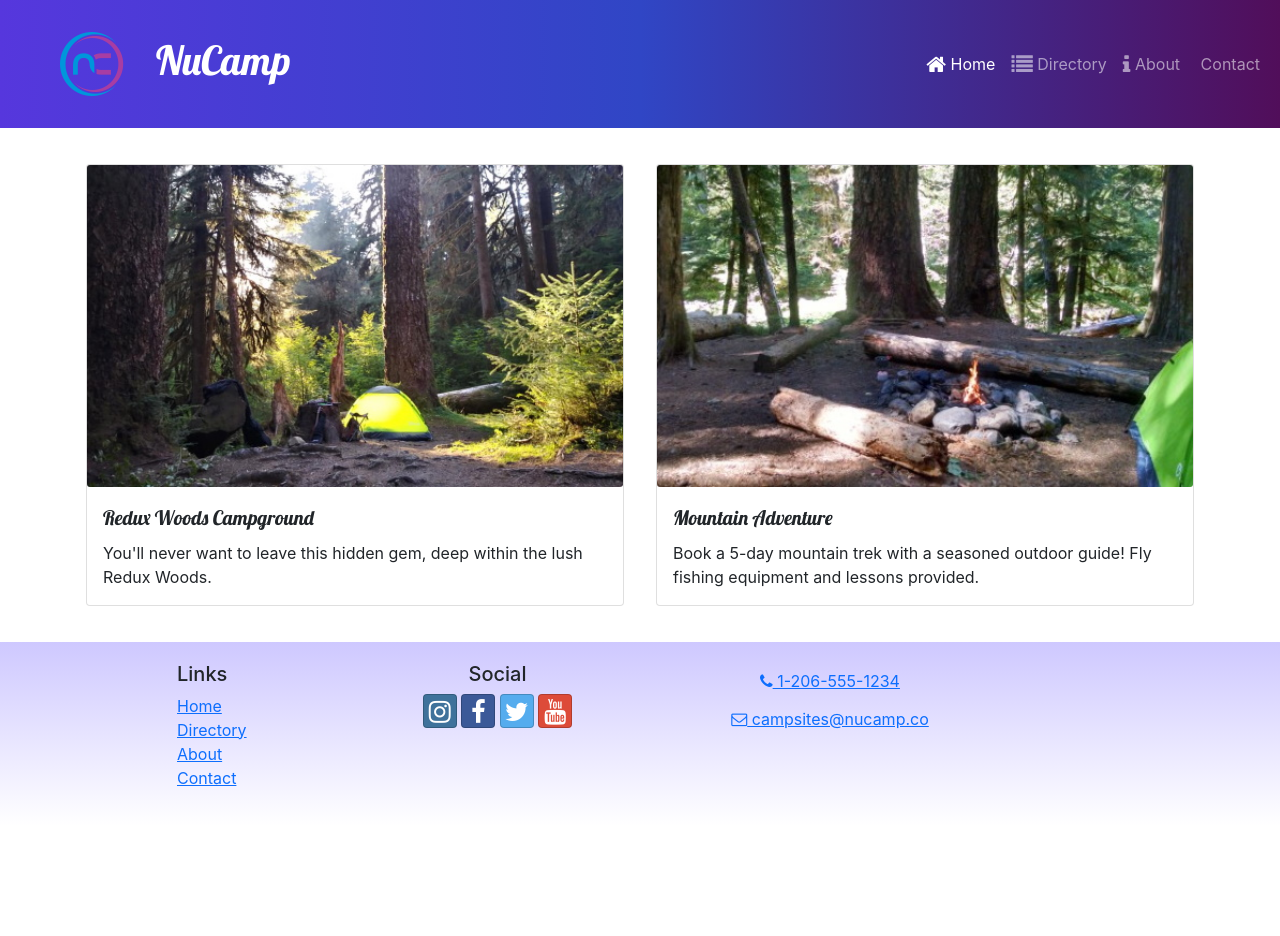
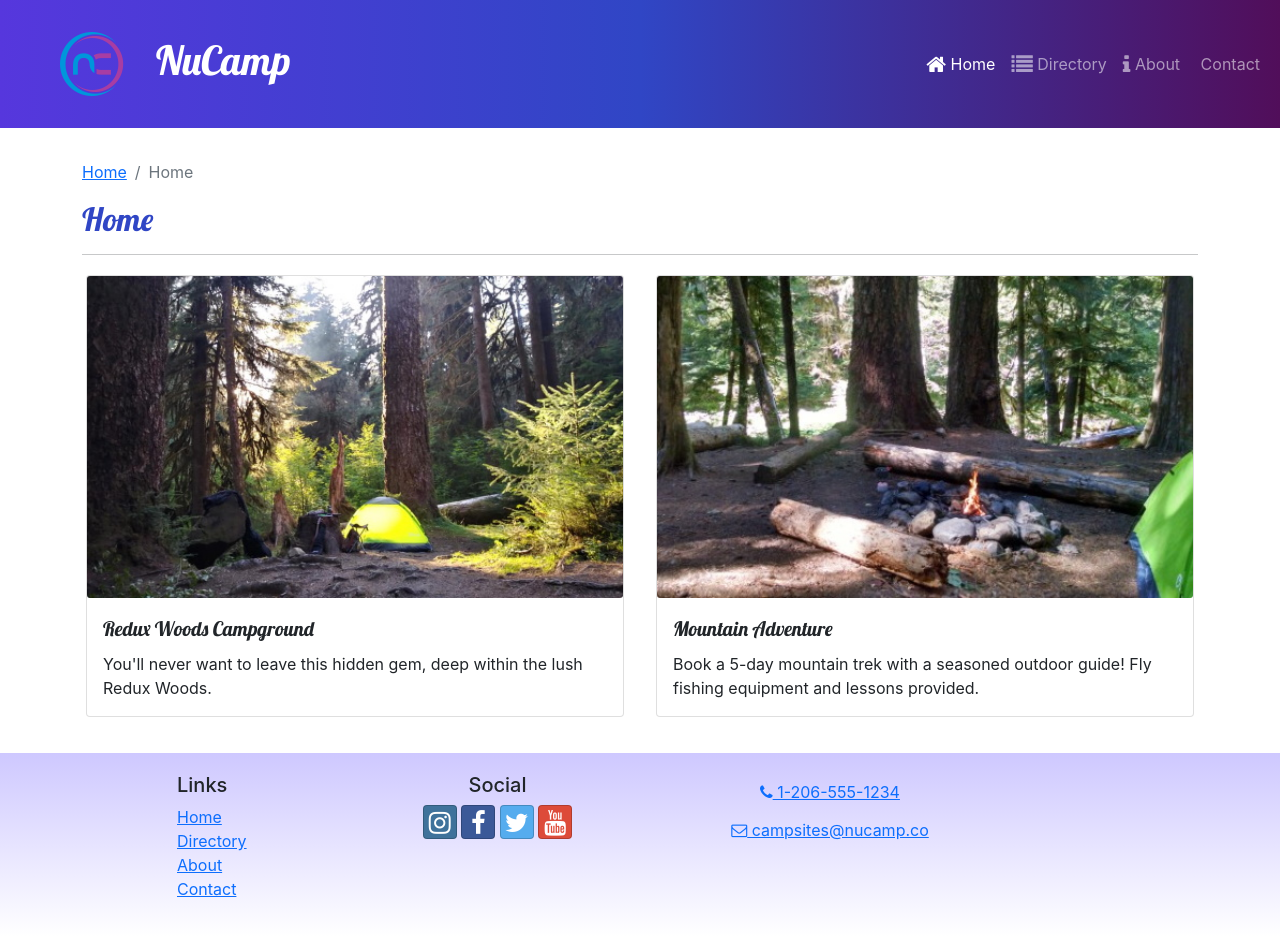
Before and after one commit to VittorioAltagracia/Camp-Website-Redux, a React (Create React App) app: page / in a window 1280 px wide. Before the commit the page ends 826 px from the top, so only its background shows below. Built offline with nearby package versions, Linux system fonts and the light colour scheme.

Commit message:
Added subheader component

```diff
--- /dev/null
+++ b/src/components/SubHeader.js
@@ -0,0 +1,27 @@
+import { Col, Row, Breadcrumb, BreadcrumbItem } from "reactstrap";
+import { Link } from "react-router-dom";
+
+const SubHeader = ({ current, detail }) => {
+  // below I am using the '&&' opetator instead of IF statement because && first evalutes the left side of expression
+  return (
+    <Row>
+      <Col>
+        <Breadcrumb>
+          <BreadcrumbItem>
+            <Link to="/">Home</Link>
+          </BreadcrumbItem>
+          {detail && (
+            <BreadcrumbItem>
+              <Link to="/directory">Directory</Link>
+            </BreadcrumbItem>
+          )}
+          <BreadcrumbItem active>{current}</BreadcrumbItem>
+        </Breadcrumb>
+        <h2>{current}</h2>
+        <hr />
+      </Col>
+    </Row>
+  );
+};
+
+export default SubHeader;
--- a/src/features/comments/Comment.js
+++ b/src/features/comments/Comment.js
@@ -1,5 +1,5 @@
 import { formatDate } from "../../utils/formatDate";
-
+// text: is specified below else commentText won't be rendered
 const Comment = ({ comment }) => {
   const { text: commentText, rating, author, date } = comment;
 
--- a/src/features/comments/CommentsList.js
+++ b/src/features/comments/CommentsList.js
@@ -11,6 +11,7 @@
         <h4>Comments</h4>
         {comments.map((comment) => {
           return <Comment key={comment.id} comment={comment} />;
+          // above: passing entire comment object as a prop to Comment component
         })}
       </Col>
     );
--- a/src/pages/CampsiteDetailPage.js
+++ b/src/pages/CampsiteDetailPage.js
@@ -3,12 +3,14 @@
 import { selectCampsiteById } from "../features/campsites/campsitesSlice";
 import CampsiteDetail from "../features/campsites/CampsiteDetail";
 import CommentsList from "../features/comments/CommentsList";
+import SubHeader from "../components/SubHeader";
 
 const CampsiteDetailPage = () => {
   const { campsiteId } = useParams();
   const campsite = selectCampsiteById(campsiteId);
   return (
     <Container>
+      <SubHeader current={campsite.name} detail={true} />
       <Row>
         <CampsiteDetail campsite={campsite} />
         <CommentsList campsiteId={campsiteId} />
--- a/src/pages/CampsitesDirectoryPage.js
+++ b/src/pages/CampsitesDirectoryPage.js
@@ -1,9 +1,11 @@
 import { Container } from "reactstrap";
 import CampsitesList from "../features/campsites/CampSitesList";
+import SubHeader from "../components/SubHeader";
 
 const CampsitesDirectoryPage = () => {
   return (
     <Container>
+      <SubHeader current="Directory" />
       <CampsitesList />
     </Container>
   );
--- a/src/pages/HomePage.js
+++ b/src/pages/HomePage.js
@@ -1,9 +1,11 @@
 import { Container } from "reactstrap";
 import DisplayList from "../features/display/DisplayList";
+import SubHeader from "../components/SubHeader";
 
 const HomePage = () => {
   return (
     <Container>
+      <SubHeader current="Home" />
       <DisplayList />
     </Container>
   );
```
